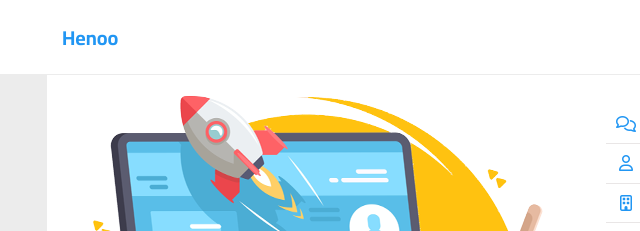
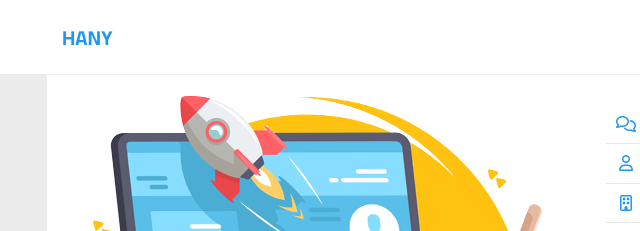
Before and after one commit to mohamed-elsoudy/Github-course, a plain HTML site: page index.html in a window 1280 px wide. Shown: the top 231 px of the page, 8-648 px from the left. Drawn offline with Linux system fonts and the light colour scheme.

Commit message:
Update index.html

```diff
--- a/index.html
+++ b/index.html
@@ -9,13 +9,13 @@
     <link rel="preconnect" href="https://fonts.googleapis.com">
     <link rel="preconnect" href="https://fonts.gstatic.com" crossorigin>
     <link href="https://fonts.googleapis.com/css2?family=Cairo:wght@200;300;400;500;600;700;800;900&display=swap" rel="stylesheet">
-    <title>Henoo</title>
+    <title>Hany</title>
 </head>
 <body>
  <div class="main">
     <div class="header">
         <div class="container">
-            <div class="logo"><a href="">Henoo</a></div>
+            <div class="logo"><a href="">HANY</a></div>
             <ul class="nav">
                 <li><a href="">Articles</a></li>
                 <li><a href="">Gallery</a></li>
```
